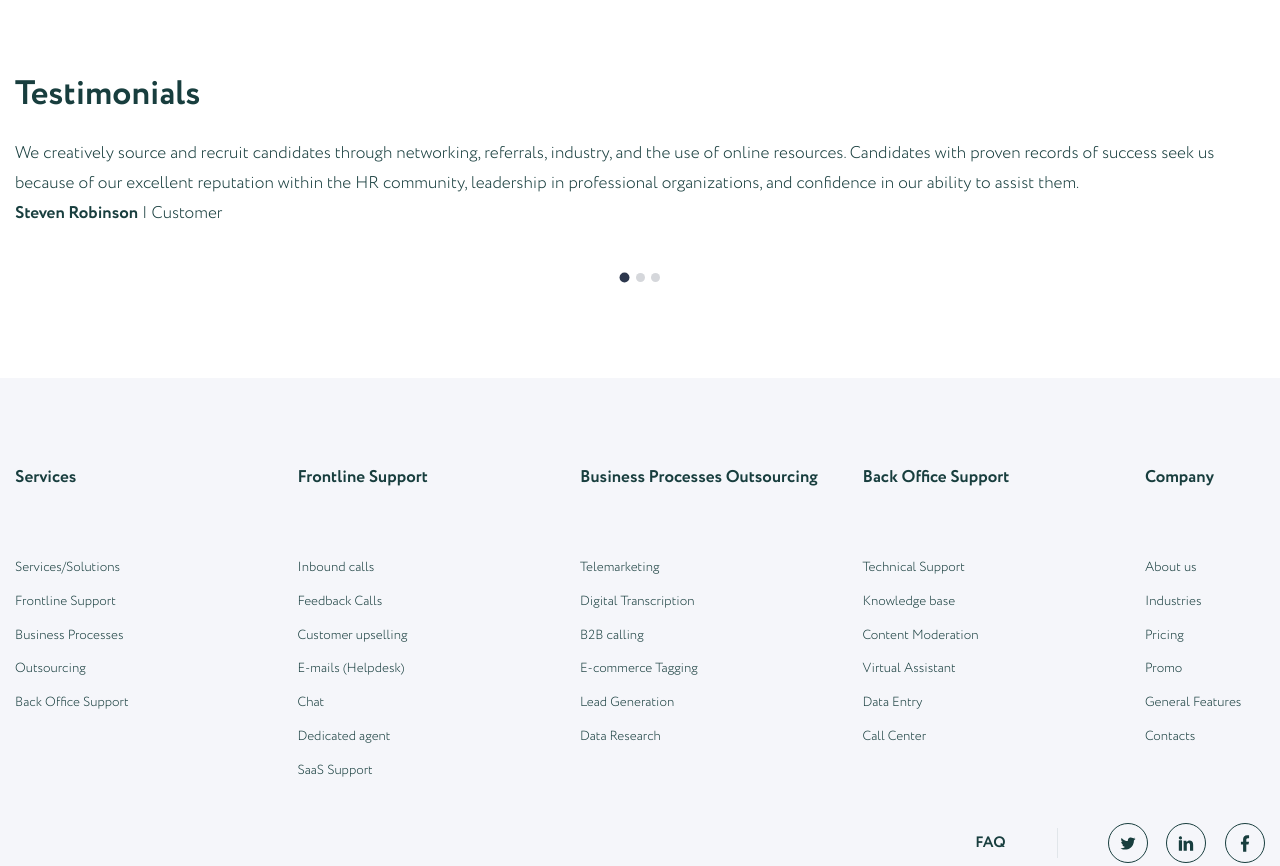
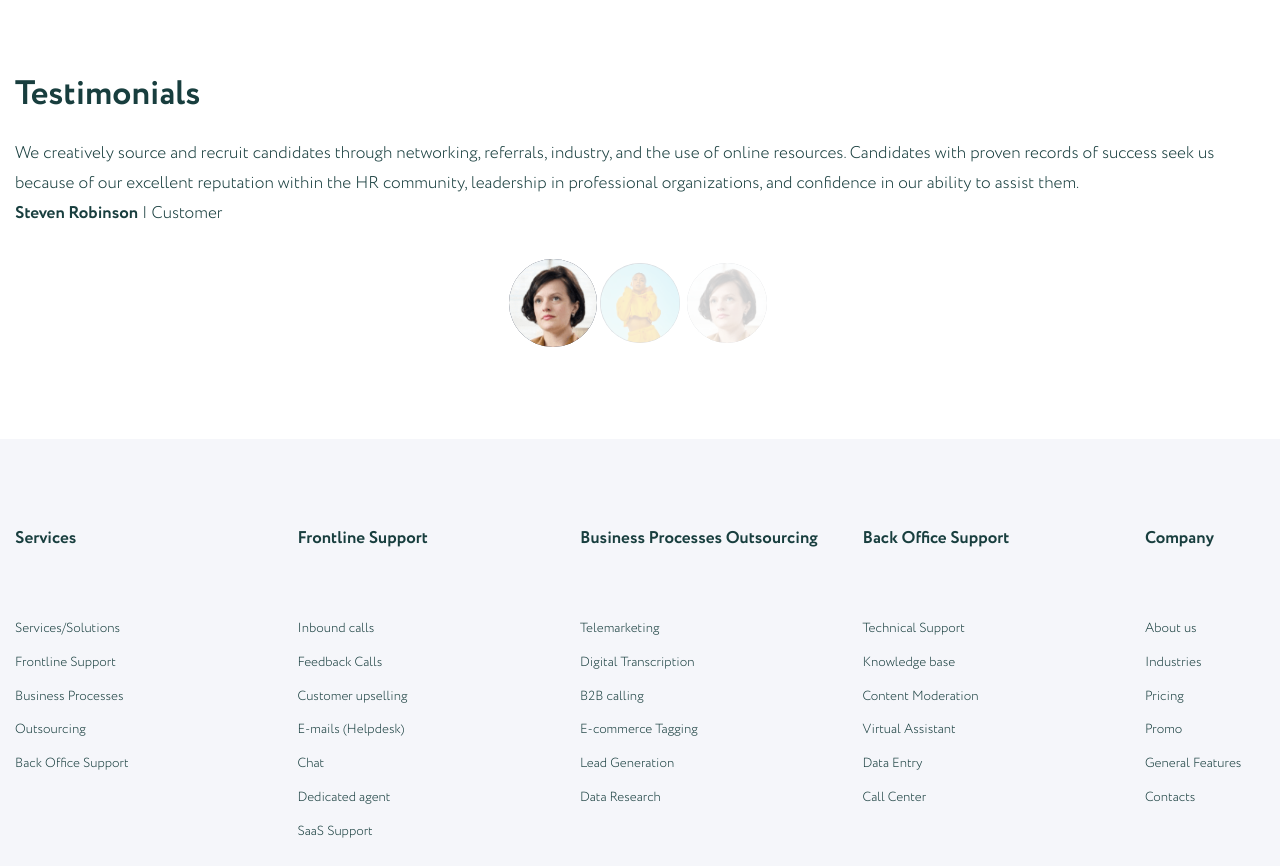
Before and after one commit to BakaySerg/sors, a website: page app/index.html in a window 1280 px wide. Shown: the part 7660-8526 px from the top of the page. Drawn offline with nearby package versions, Linux system fonts and the light colour scheme; files that its build step writes are made by us from their sources; files whose address does not match are found by name.

Commit message:
slider - 90 %

```diff
--- a/app/index.html
+++ b/app/index.html
@@ -464,7 +464,7 @@
 		<section class="s--simply">
 			<div class="container testimon__box">
 				<h2 class="h2">Testimonials</h2>
-				<div class="testimon__slider">
+				<div class="testimon__slider" data-images="img/home/user3.png,img/home/user4.png,img/home/user3.png">
 					<div class="swiper-wrapper">
 						<div class="testimon__slide swiper-slide">
 							<blockquote class="testimon__quote">We creatively source and recruit candidates through networking, referrals, industry, and the use of online resources. Candidates with proven records of success seek us because of our excellent reputation within the HR community, leadership in professional organizations, and confidence in our ability to assist them.</blockquote>
--- a/app/js/main.js
+++ b/app/js/main.js
@@ -80,6 +80,9 @@
 		});
 
 		//slider-testimonials
+		const swiperTest = document.querySelector(".testimon__slider");
+		const arrImgs = swiperTest.getAttribute("data-images").split(',');
+		console.log(arrImgs);
 		const swiperTestimon = new Swiper(".testimon__slider", {
 			draggable:true,
 			grabCursor: true,
@@ -88,6 +91,9 @@
 			effect: "fade",
 			pagination: {
 				el: ".swiper-pagination",
+				renderBullet: function (index, className) {
+					return `<span class="${className} testimon__avatar"><img src="${arrImgs[index]}" alt="avatar" width="87" height="87"></span>`;
+				},
 				clickable: true,
 			}
 		});
--- a/src/js/main.js
+++ b/src/js/main.js
@@ -80,6 +80,9 @@
 		});
 
 		//slider-testimonials
+		const swiperTest = document.querySelector(".testimon__slider");
+		const arrImgs = swiperTest.getAttribute("data-images").split(',');
+		console.log(arrImgs);
 		const swiperTestimon = new Swiper(".testimon__slider", {
 			draggable:true,
 			grabCursor: true,
@@ -88,6 +91,9 @@
 			effect: "fade",
 			pagination: {
 				el: ".swiper-pagination",
+				renderBullet: function (index, className) {
+					return `<span class="${className} testimon__avatar"><img src="${arrImgs[index]}" alt="avatar" width="87" height="87"></span>`;
+				},
 				clickable: true,
 			}
 		});
--- a/src/scss/modules/_intro.scss
+++ b/src/scss/modules/_intro.scss
@@ -364,4 +364,10 @@
 			transition: .4s .1s !important;
 		}
 	}
+	&__avatar {
+		display: inline-block;
+		width: 80px;
+		height: 80px;
+		overflow: hidden;
+	}
 }
```
Also changed, not shown: src/index.html (+1 -1 lines).
